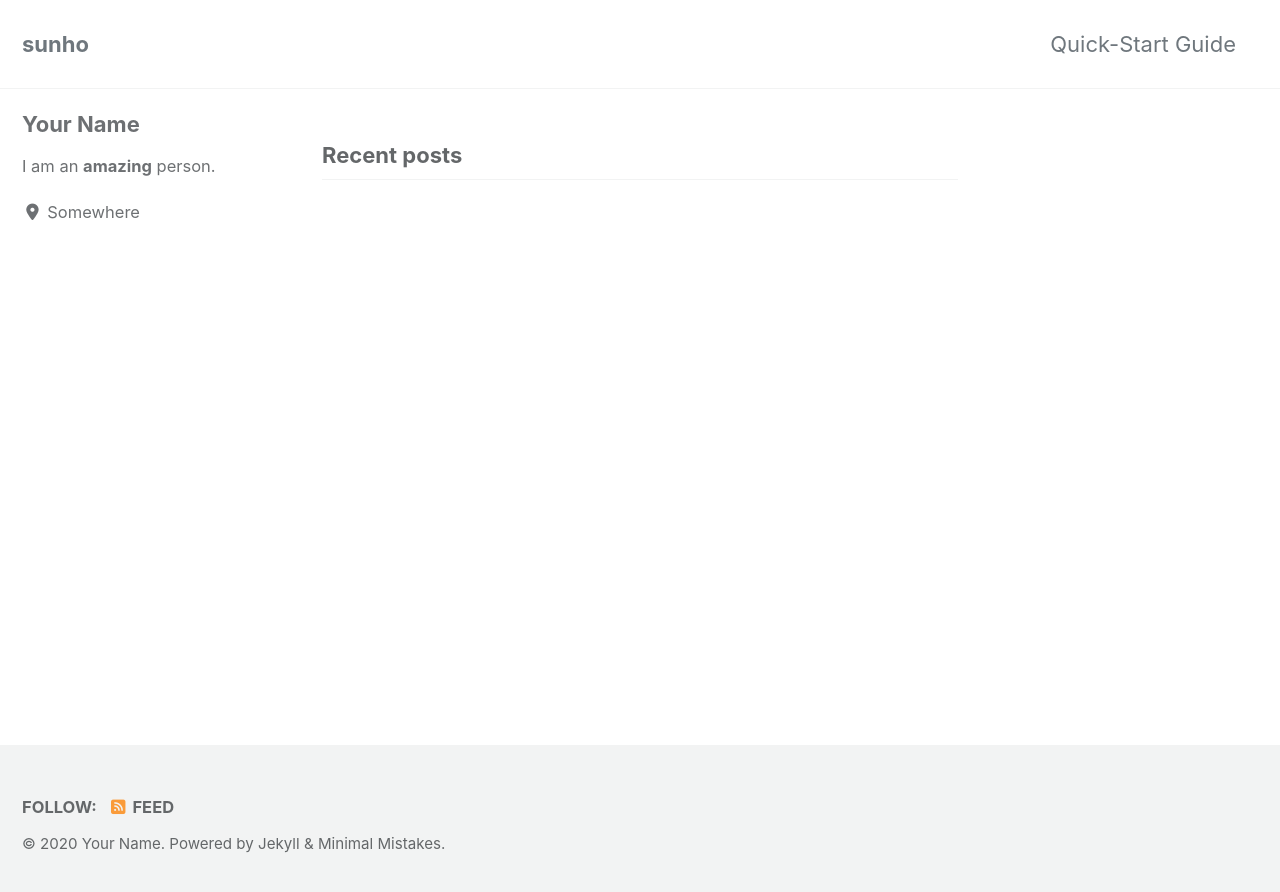
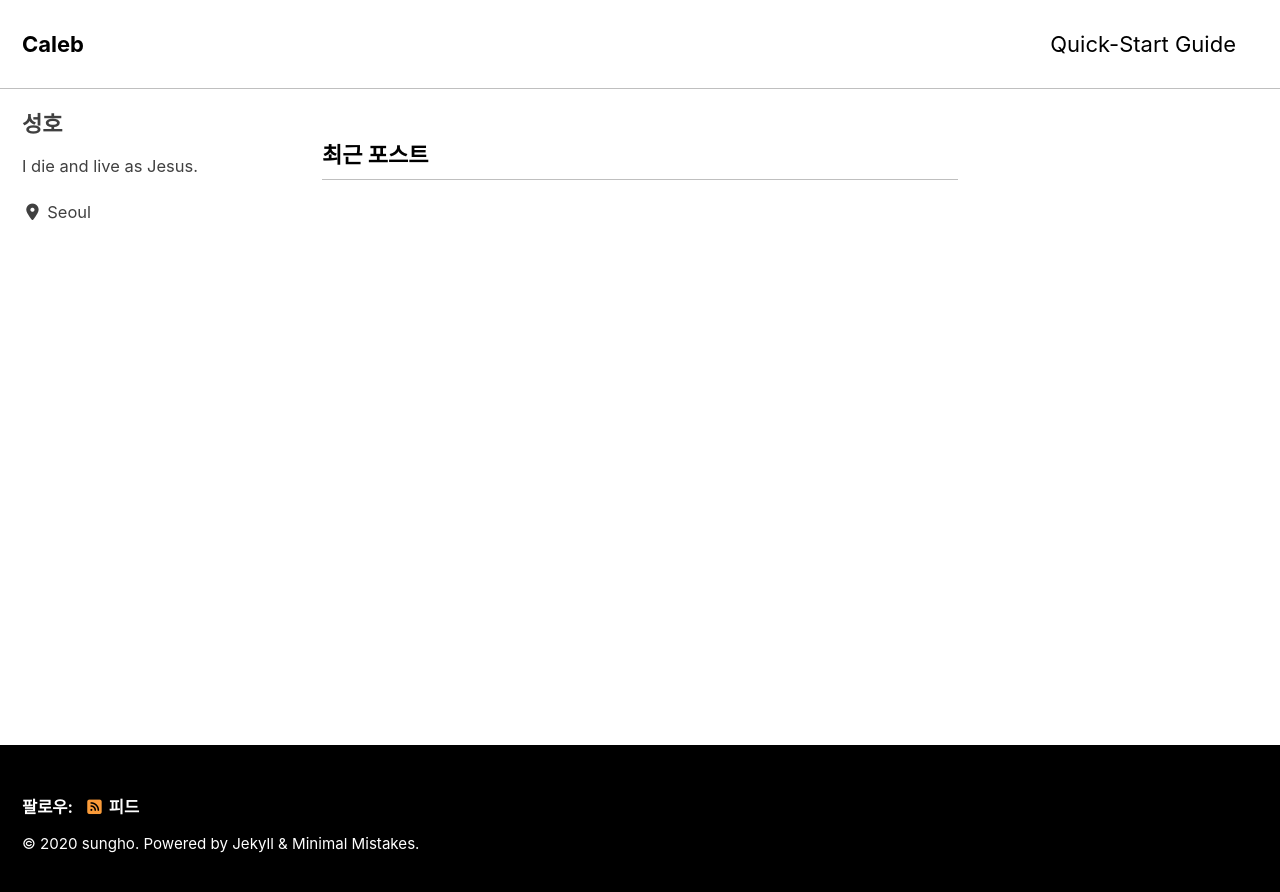
Before and after one commit to windowsplus/windowsplus.github.io, a Jekyll site: the page built from index.html, in a window 1280 px wide. Shown: the top 892 px of the page. Built offline with Jekyll 4.4.1, drawn with Linux system fonts in a browser that asks for light colours; cached includes are drawn as plain includes; nearby versions of some CDN libraries; the list of posts is cut into pages by our own code.

Commit message:
Update _config.yml

```diff
--- a/_config.yml
+++ b/_config.yml
@@ -10,19 +10,19 @@
 # Review documentation to determine if you should use `theme` or `remote_theme`
 # https://mmistakes.github.io/minimal-mistakes/docs/quick-start-guide/#installing-the-theme
 
-# theme                  : "minimal-mistakes-jekyll"
+theme                  : "minimal-mistakes-jekyll"
 # remote_theme           : "mmistakes/minimal-mistakes"
-minimal_mistakes_skin    : "default" # "air", "aqua", "contrast", "dark", "dirt", "neon", "mint", "plum", "sunrise"
+minimal_mistakes_skin    : "contrast" # "air", "aqua", "contrast", "dark", "dirt", "neon", "mint", "plum", "sunrise"
 
 # Site Settings
-locale                   : "en-US"
-title                    : "sunho"
+locale                   : "ko-KR"
+title                    : "Caleb"
 title_separator          : "-"
 subtitle                 : # site tagline that appears below site title in masthead
-name                     : "Your Name"
-description              : "An amazing website."
-url                      : # the base hostname & protocol for your site e.g. "https://mmistakes.github.io"
-baseurl                  : # the subpath of your site, e.g. "/blog"
+name                     : "sungho"
+description              : "I die and live as Jesus."
+url                      : "https://windowsplus.github.io"
+baseurl                  : ""# the subpath of your site, e.g. "/blog"
 repository               : # GitHub username/repo-name e.g. "mmistakes/minimal-mistakes"
 teaser                   : # path of fallback teaser image, e.g. "/assets/images/500x300.png"
 logo                     : # path of logo image to display in the masthead, e.g. "/assets/images/88x88.png"
@@ -93,10 +93,10 @@ analytics:
 
 # Site Author
 author:
-  name             : "Your Name"
+  name             : "성호"
   avatar           : # path of avatar image, e.g. "/assets/images/bio-photo.jpg"
-  bio              : "I am an **amazing** person."
-  location         : "Somewhere"
+  bio              : "I die and live as Jesus."
+  location         : "Seoul"
   email            :
   links:
     - label: "Email"
```
